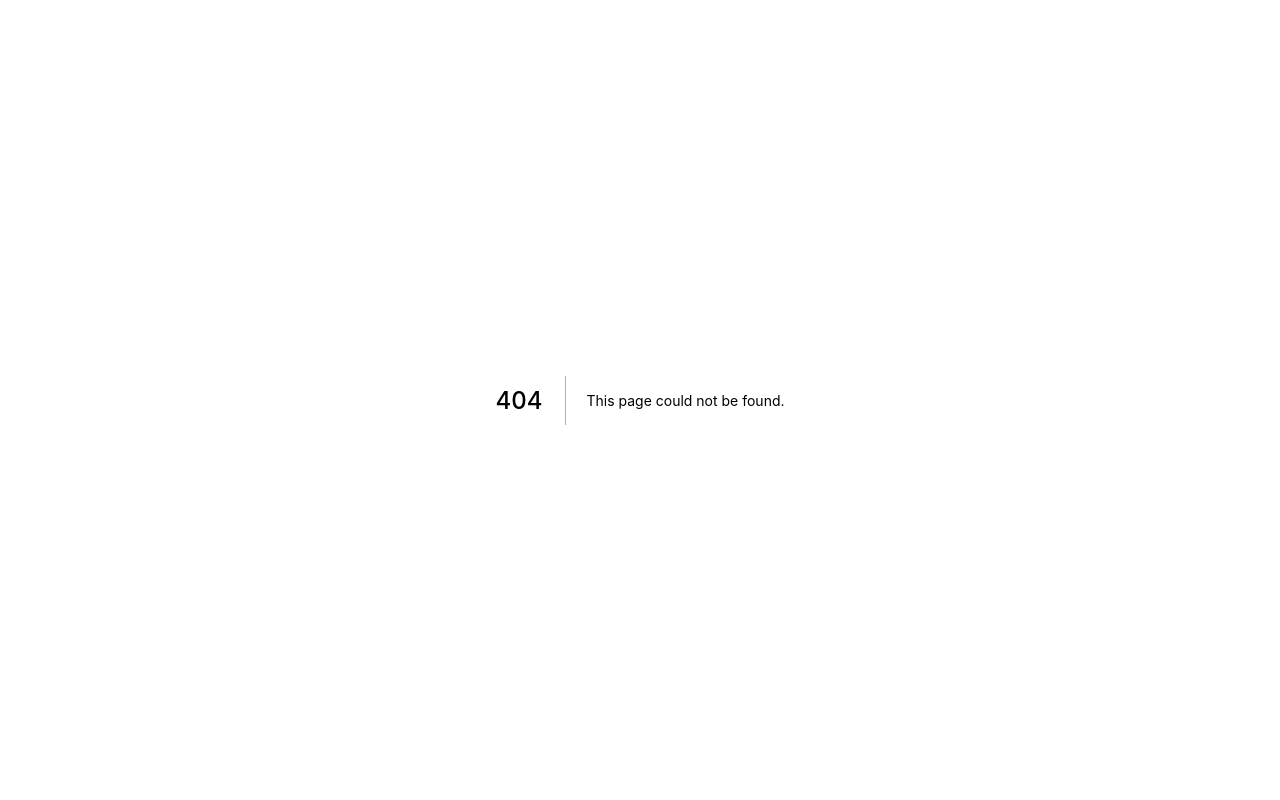
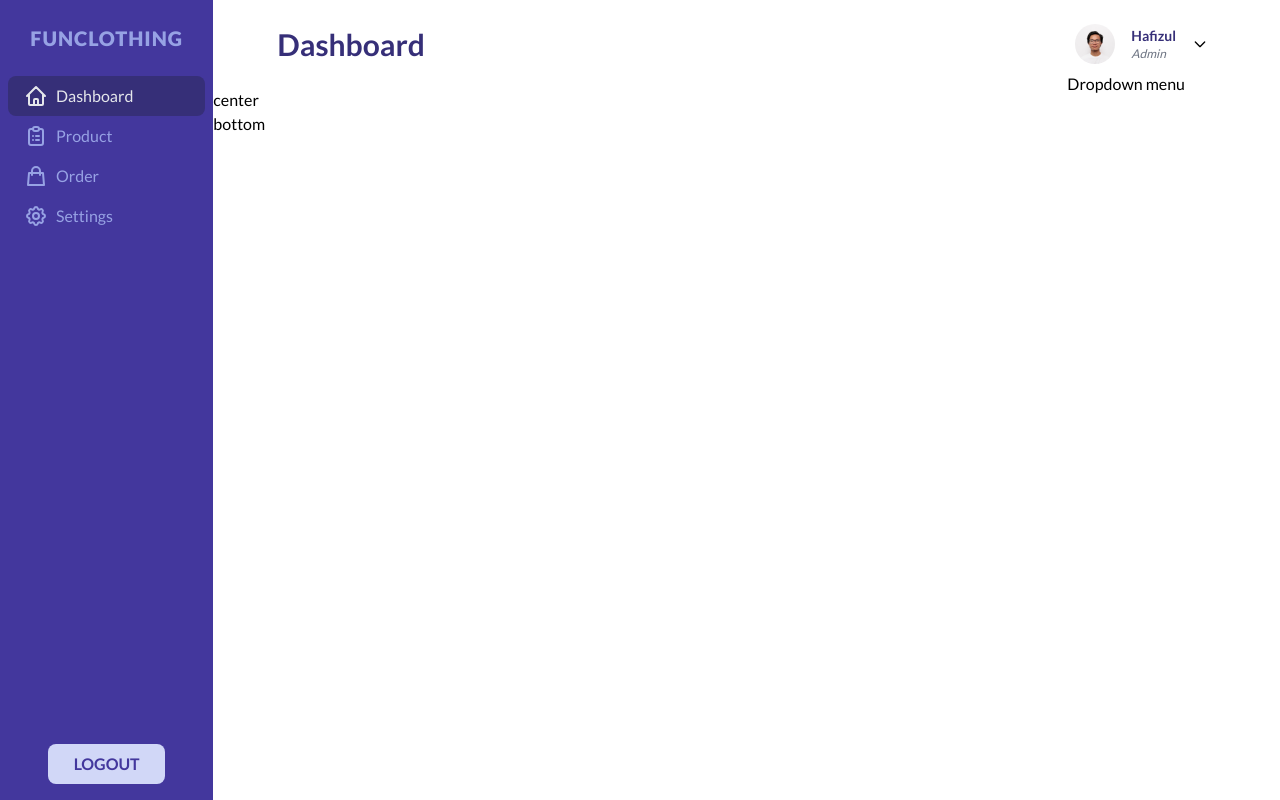
Before and after one commit to bockbone/nextjs-store, a Next.js app: page /dashboard in a window 1280 px wide. Before the commit this address had no page. Built offline with nearby package versions, Linux system fonts and the light colour scheme.

Commit message:
Add dashboard page and element

```diff
--- /dev/null
+++ b/components/dashboard/DashboardContent.js
@@ -0,0 +1,39 @@
+import { useState } from "react";
+import { ChevronDownIcon } from "@heroicons/react/outline";
+
+function DashboardContent() {
+  const [isOpen, setIsOpen] = useState(false);
+  const toggle = () => {
+    setIsOpen(!isOpen);
+  };
+
+  console.log(isOpen);
+
+  return (
+    <div className="flex-auto font-mainFont">
+      <div className="flex flex-col">
+        <div className="flex justify-between my-4 mx-16 items-center">
+          <h2 className="text-3xl font-bold text-[#362F78]">Dashboard</h2>
+          <div className="relative">
+            <div
+              className="flex items-center transition hover:bg-gray-100 p-2 rounded-lg cursor-pointer"
+              onClick={toggle}
+            >
+              <img src="/profile.jpg" className="w-10 h-10 rounded-full" />
+              <div className="mx-4">
+                <h3 className="font-bold text-sm text-[#362f78]">Hafizul</h3>
+                <p className="text-xs italic text-gray-500">Admin</p>
+              </div>
+              <ChevronDownIcon className="w-4 h-4" />
+            </div>
+            {isOpen ? null : <div className="absolute">Dropdown menu</div>}
+          </div>
+        </div>
+        <div>center</div>
+        <div>bottom</div>
+      </div>
+    </div>
+  );
+}
+
+export default DashboardContent;
--- /dev/null
+++ b/components/dashboard/Sidebar.js
@@ -0,0 +1,19 @@
+import SidebarNav from "./sidebarNav";
+
+function Sidebar() {
+  return (
+    <div className="flex flex-col w-1/6 bg-[#43379D] text-[#97A2E4] px-2 justify-between">
+      <div>
+        <div className="text-center text-xl font-black tracking-wider my-6">
+          FUNCLOTHING
+        </div>
+        <SidebarNav />
+      </div>
+      <div className="text-[#43379D] text-center font-bold uppercase bg-[#d1d7f7] py-2 mx-10 mb-4 cursor-pointer rounded-lg transition hover:text-[#d1d7f7] hover:bg-[#97A2E4]">
+        Logout
+      </div>
+    </div>
+  );
+}
+
+export default Sidebar;
--- /dev/null
+++ b/components/dashboard/sidebarElement.js
@@ -0,0 +1,14 @@
+import Link from "next/link";
+
+function SidebarElement({ href, className, text, Icon }) {
+  return (
+    <Link href={`/${href}`}>
+      <div className={className}>
+        <Icon className="h-6 w-6 mx-2" />
+        {text}
+      </div>
+    </Link>
+  );
+}
+
+export default SidebarElement;
--- /dev/null
+++ b/components/dashboard/sidebarNav.js
@@ -0,0 +1,49 @@
+import { useRouter } from "next/router";
+import SidebarElement from "./sidebarElement";
+import {
+  HomeIcon,
+  CogIcon,
+  ShoppingBagIcon,
+  ClipboardListIcon,
+} from "@heroicons/react/outline";
+
+function SidebarNav() {
+  const router = useRouter();
+  const currentPath = router.pathname;
+  return (
+    <div>
+      <SidebarElement
+        className={currentPath === "/dashboard" ? "active" : "dashboardNav"}
+        text="Dashboard"
+        href="dashboard"
+        Icon={HomeIcon}
+      />
+      <SidebarElement
+        className={
+          currentPath === "/dashboard/product" ? "active" : "dashboardNav"
+        }
+        text="Product"
+        href="dashboard/product"
+        Icon={ClipboardListIcon}
+      />
+      <SidebarElement
+        className={
+          currentPath === "/dashboard/order" ? "active" : "dashboardNav"
+        }
+        text="Order"
+        href="dashboard/order"
+        Icon={ShoppingBagIcon}
+      />
+      <SidebarElement
+        className={
+          currentPath === "/dashboard/settings" ? "active" : "dashboardNav"
+        }
+        text="Settings"
+        href="dashboard/settings"
+        Icon={CogIcon}
+      />
+    </div>
+  );
+}
+
+export default SidebarNav;
--- a/package.json
+++ b/package.json
@@ -8,6 +8,7 @@
     "start": "next start"
   },
   "dependencies": {
+    "@heroicons/react": "^1.0.1",
     "next": "latest",
     "react": "^17.0.1",
     "react-dom": "^17.0.1",
--- a/pages/_app.js
+++ b/pages/_app.js
@@ -1,4 +1,5 @@
 import "tailwindcss/tailwind.css";
+import "../styles/globals.css";
 import "swiper/swiper.min.css";
 import "swiper/components/pagination/pagination.min.css";
 
--- /dev/null
+++ b/pages/dashboard/index.js
@@ -0,0 +1,20 @@
+import Head from "next/head";
+import Sidebar from "../../components/dashboard/Sidebar";
+import DashboardContent from "../../components/dashboard/DashboardContent";
+
+function Dashboard() {
+  return (
+    <div>
+      <Head>
+        <title>Dashboard</title>
+        <link rel="icon" href="/favicon.ico" />
+      </Head>
+      <main className="flex h-screen font-mainFont">
+        <Sidebar />
+        <DashboardContent />
+      </main>
+    </div>
+  );
+}
+
+export default Dashboard;
--- /dev/null
+++ b/pages/dashboard/product.js
@@ -0,0 +1,19 @@
+import Head from "next/head";
+import Sidebar from "../../components/dashboard/Sidebar";
+
+function Product() {
+  return (
+    <div>
+      <Head>
+        <title>Product</title>
+        <link rel="icon" href="/favicon.ico" />
+      </Head>
+      <main className="flex h-screen font-mainFont">
+        <Sidebar />
+        <div className="flex-auto bg-yellow-200">right</div>
+      </main>
+    </div>
+  );
+}
+
+export default Product;
--- a/styles/globals.css
+++ b/styles/globals.css
@@ -3,3 +3,13 @@
 @tailwind base;
 @tailwind components;
 @tailwind utilities;
+
+@layer components {
+  .dashboardNav {
+    @apply flex transition hover:bg-[#362F78] hover:text-gray-200 p-2 cursor-pointer rounded-lg;
+  }
+
+  .active {
+    @apply flex transition bg-[#362F78] text-gray-200 p-2 cursor-pointer rounded-lg;
+  }
+}
```
Also changed, not shown: public/profile.jpg (added), 1 other file (tests, documents, lock files or other folders).
